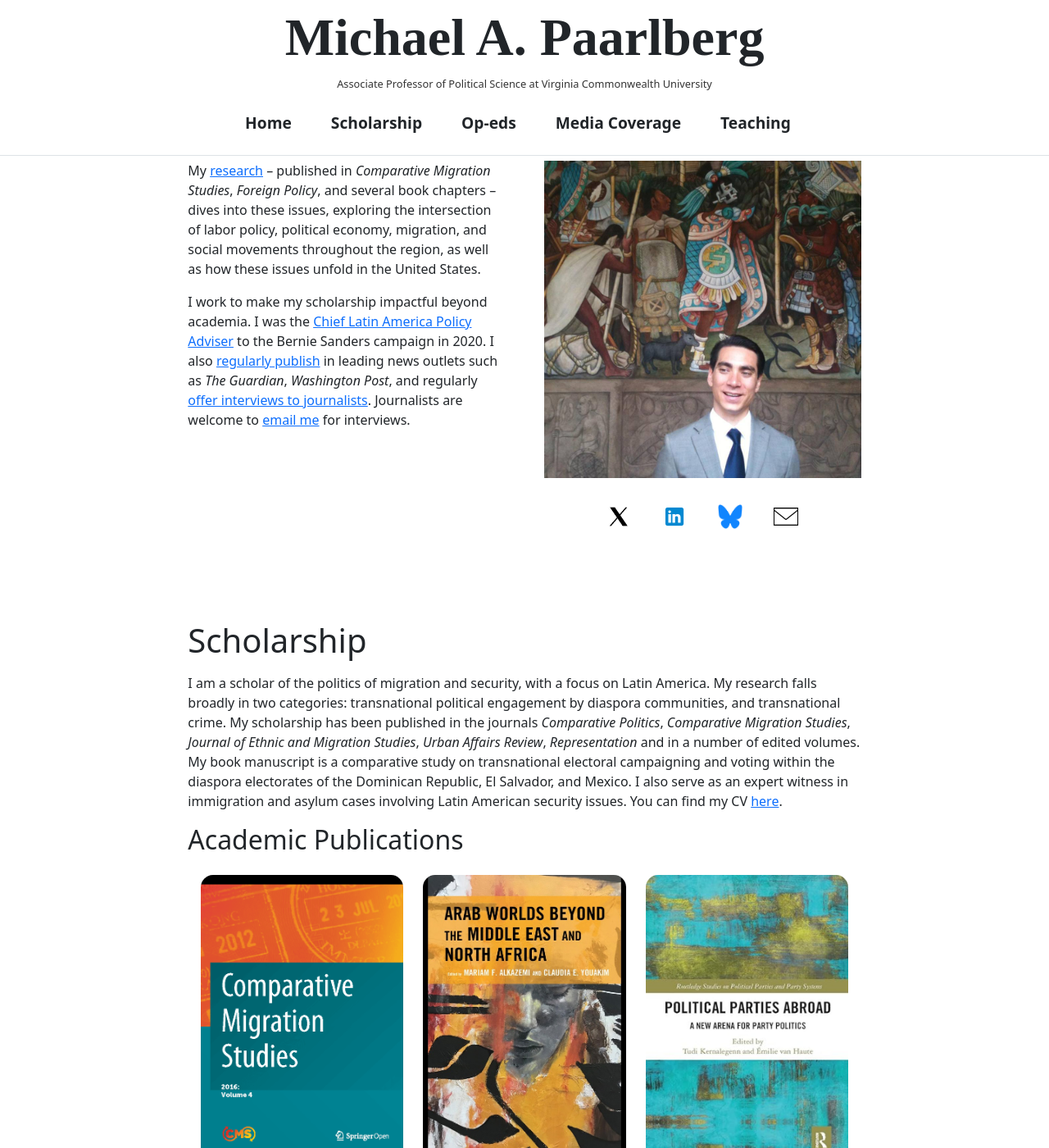
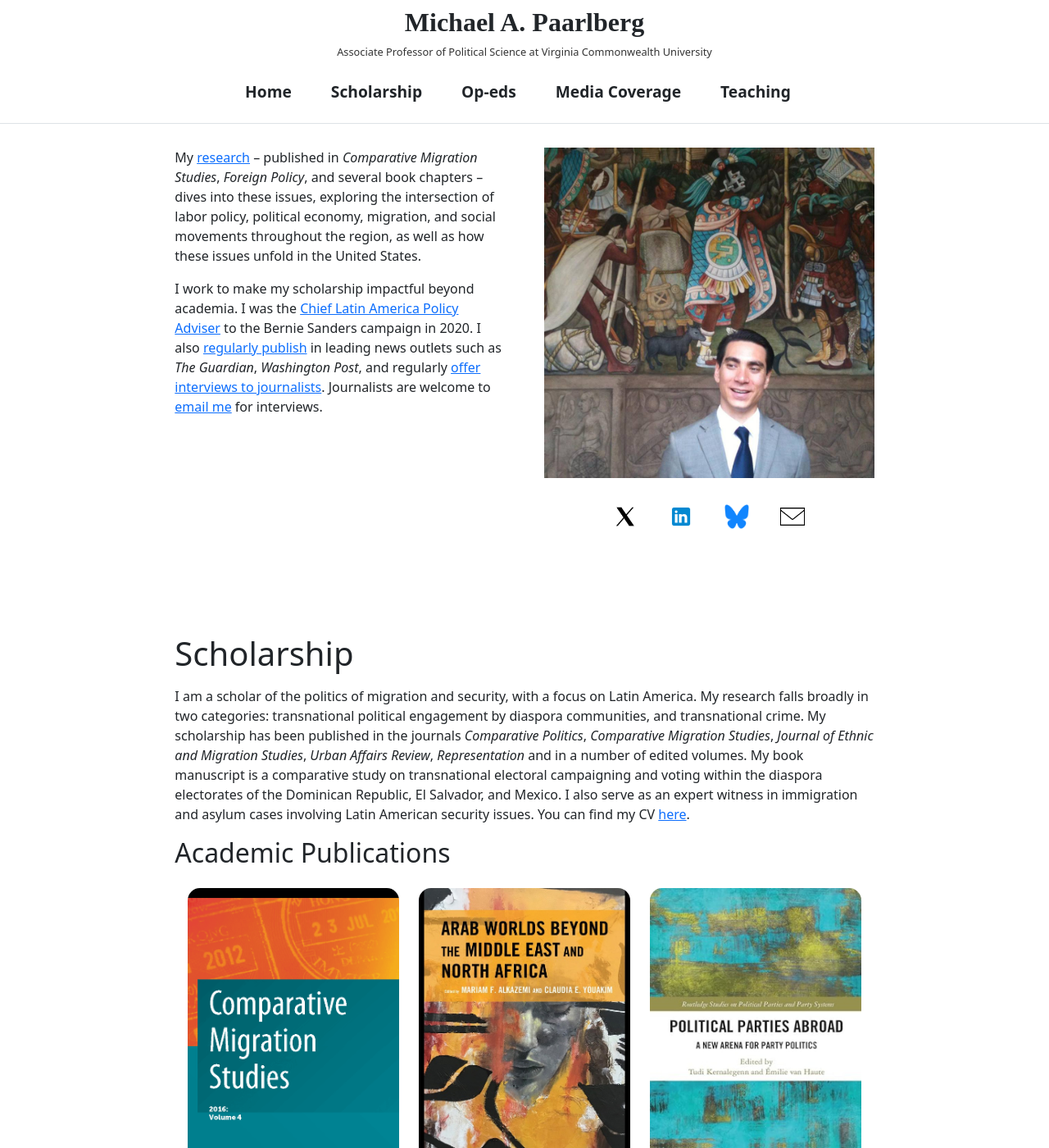
Before and after one commit to RelevantResearch/michael-paarlberg, a Jekyll site: the page built from _pages/home.md, in a window 1280 px wide and 1400 px high. Shown: the whole window at 82% size. Built offline with Jekyll 4.4.1, drawn with Linux system fonts in a browser that asks for light colours.

Commit message:
"fixing gaping issue"

```diff
--- a/_layouts/default.html
+++ b/_layouts/default.html
@@ -2,7 +2,7 @@
 <html lang="{{ site.lang | default: 'en-US' }}">
   {% include head.html %}
   <body>
-    <div class="col-lg-8 mx-auto p-3 py-md-5">
+    <div class="col-lg-8 mx-auto">
       {% include header.html %} {{ content }} {% include footer.html %} {%
       include analytics.html %}
     </div>
--- a/_sass/_custom.scss
+++ b/_sass/_custom.scss
@@ -8,25 +8,42 @@
 html {
     scroll-padding-top: 80px; /* Match this to your header height */
   }
+  section{
+    padding-top: 4rem;
+  }
+  #home{
+    padding-top: 5rem !important;
+  }
 
-  section {
-    padding-top: 8rem; /* Adjust based on your header's height */
-    margin-top: -80px; /* Negative margin to offset the added padding */
+
+  @media (min-width: 993px) {
+    section{
+      padding-top: 4rem;
+    }
+    #home{
+      padding-top: 5rem !important;
+    }
+
+}
+
+/* Responsive Styles */
+@media (max-width: 768px) {
+  section{
+    padding-top: 5rem;
   }
- /* Medium screens (e.g., tablets) */
- @media (max-width: 768px) {
-  section {
-    padding-top: 8rem; /* Adjust based on your header's height */
-    margin-top: -80px; /* Negative margin to offset the added padding */
+  #home{
+    padding-top: 6rem !important;
   }
 
 }
 
-/* Small screens (e.g., mobile phones) */
 @media (max-width: 480px) {
-  section {
-    padding-top: 10rem; /* Adjust based on your header's height */
-    margin-top: -80px; /* Negative margin to offset the added padding */
+  section{
+    padding-top: 2rem;
+  }
+  #home{
+    padding-top: 1rem !important;
   }
 
+
 }
--- a/_sass/_navbar.scss
+++ b/_sass/_navbar.scss
@@ -36,7 +36,7 @@ body {
 
 .name h1 {
   font-weight: bold;
-  font-size: 4rem; /* Default size for larger screens */
+  font-size: 2rem; /* Default size for larger screens */
   font-family: "Big Caslon", serif;
   margin-bottom: 0.5rem;
   transition: color 0.3s ease;
@@ -180,7 +180,7 @@ input[type="checkbox"] {
   }
   .name h1 {
     font-weight: bold;
-    font-size: 4rem; /* Default size for larger screens */
+    font-size: 2rem; /* Default size for larger screens */
     font-family: "Big Caslon", serif;
     margin-bottom: 0.5rem;
     transition: color 0.3s ease;
@@ -188,14 +188,11 @@ input[type="checkbox"] {
   }
   .description {
     color: #212529;
-    font-size: 0.8rem;
+    font-size: 0.6rem;
     margin-bottom: 0.5rem;
     transition: color 0.3s ease;
     padding-left: 20px;
 
   }
-  body {
-    margin: 0; /* Ensure there's no default margin */
-    padding-top: 16rem;
-  }
+
 }
```
